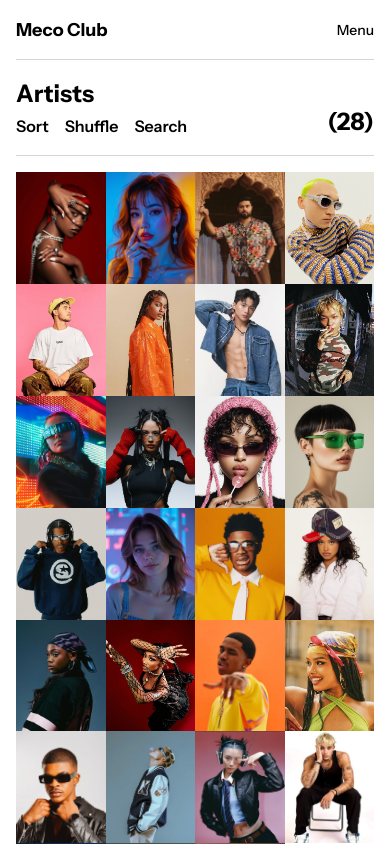
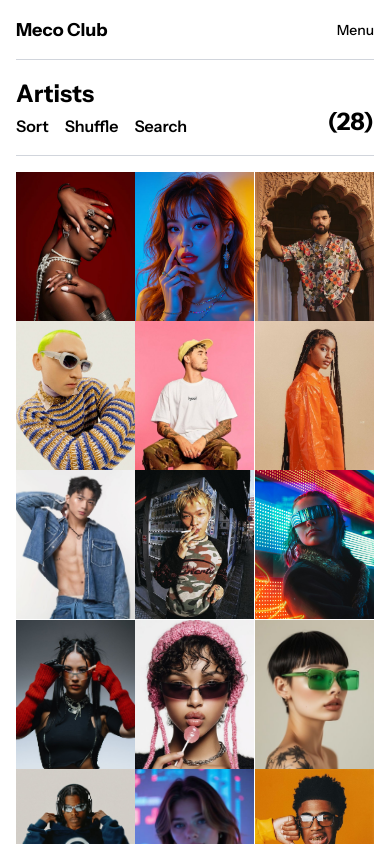
Before and after one commit to deraolisah/meco, a React (Vite) app: page / in a window 390 px wide. Shown: the top 844 px of the page. Built offline with nearby package versions, Linux system fonts and the light colour scheme.

Commit message:
Updates: Layout Adjustment

```diff
--- a/src/pages/Home.jsx
+++ b/src/pages/Home.jsx
@@ -265,7 +265,7 @@ const Home = () => {
       )}
 
       {/* GRID LAYOUT */}
-      <div ref={gridRef} className="relative grid grid-cols-4 sm:grid-cols-5 md:grid-cols-6 lg:grid-cols-7 gap-0 my-4 h-fit -space-px overflow-hidden">
+      <div ref={gridRef} className="relative grid grid-cols-3 sm:grid-cols-5 md:grid-cols-6 lg:grid-cols-7 gap-0 my-4 h-fit -space-px overflow-hidden">
         {/* {artists.map((artist, index) => ( */}
         {/* {filteredArtists.map((artist, index) => ( */}
         {/* {(shuffled ? shuffledArtists : filteredArtists).map((artist, index) => ( */}
```
